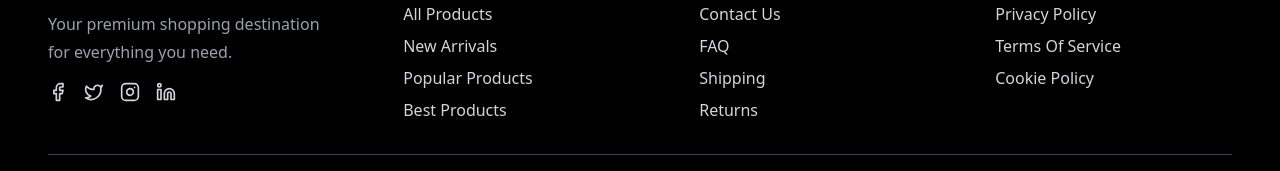
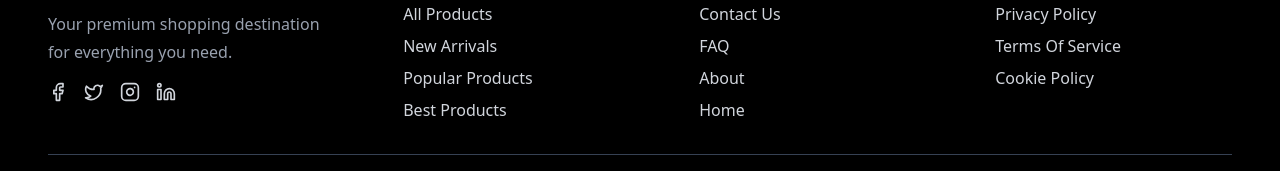
Before and after one commit to Ade-Tiger1/shopper, a React (Vite) app in the folder frontend/shopper/: page / in a window 1280 px wide. Shown: the part 6695-6866 px from the top of the page. Built offline with nearby package versions, Linux system fonts and the light colour scheme; no server answers.

Commit message:
modified my footer link

```diff
--- a/frontend/shopper/src/component/footer/Footer.jsx
+++ b/frontend/shopper/src/component/footer/Footer.jsx
@@ -1,7 +1,9 @@
 import React from 'react';
 import { Facebook, Twitter, Instagram, Linkedin } from 'lucide-react';
+import { ShopperContext } from '../../context/Context';
 
 const Footer = () => {
+  const {isAuthenticated} = React.useContext(ShopperContext);
   return (
     <footer className="bg-black text-gray-300 pt-10 pb-5">
       <div className="container mx-auto px-6 md:px-12">
@@ -25,10 +27,10 @@ const Footer = () => {
           <div className="md:w-1/5">
             <h3 className="font-bold text-xl mb-3">Quick Links</h3>
             <ul className="flex flex-col gap-2">
-              <li><a href="/products" className="hover:text-white transition">All Products</a></li>
-              <li><a href="/new-arrivals" className="hover:text-white transition">New Arrivals</a></li>
-              <li><a href="/popular" className="hover:text-white transition">Popular Products</a></li>
-              <li><a href="/best" className="hover:text-white transition">Best Products</a></li>
+              <li><a href={isAuthenticated ? '/products': '/login'} className="hover:text-white transition">All Products</a></li>
+              <li><a href={isAuthenticated ? '/products': '/login'} className="hover:text-white transition">New Arrivals</a></li>
+              <li><a href={isAuthenticated ? '/products': '/login'} className="hover:text-white transition">Popular Products</a></li>
+              <li><a href={isAuthenticated ? '/products': '/login'} className="hover:text-white transition">Best Products</a></li>
             </ul>
           </div>
 
@@ -37,9 +39,9 @@ const Footer = () => {
             <h3 className="font-bold text-xl mb-3">Support</h3>
             <ul className="flex flex-col gap-2">
               <li><a href="/contact" className="hover:text-white transition">Contact Us</a></li>
-              <li><a href="/faq" className="hover:text-white transition">FAQ</a></li>
-              <li><a href="/shipping" className="hover:text-white transition">Shipping</a></li>
-              <li><a href="/returns" className="hover:text-white transition">Returns</a></li>
+              <li><a href="/contact" className="hover:text-white transition">FAQ</a></li>
+              <li><a href="/about" className="hover:text-white transition">About</a></li>
+              <li><a href="/" className="hover:text-white transition">Home</a></li>
             </ul>
           </div>
 
```
